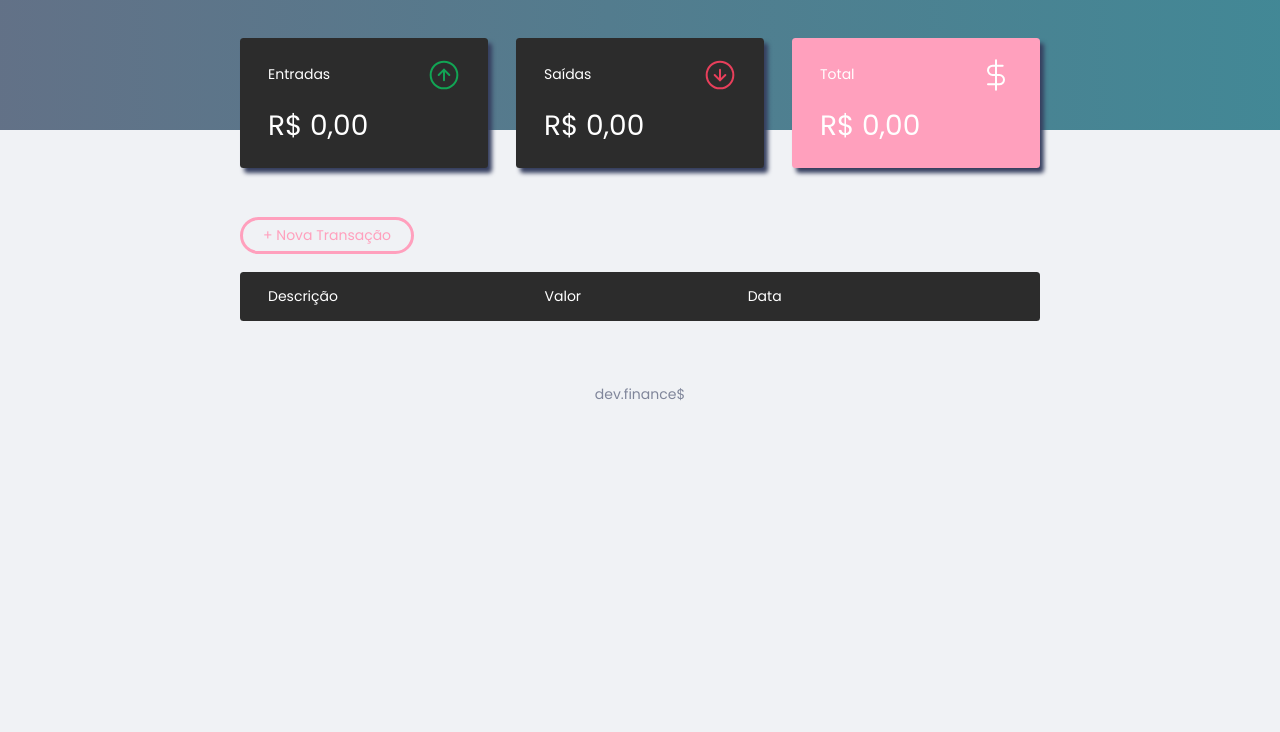
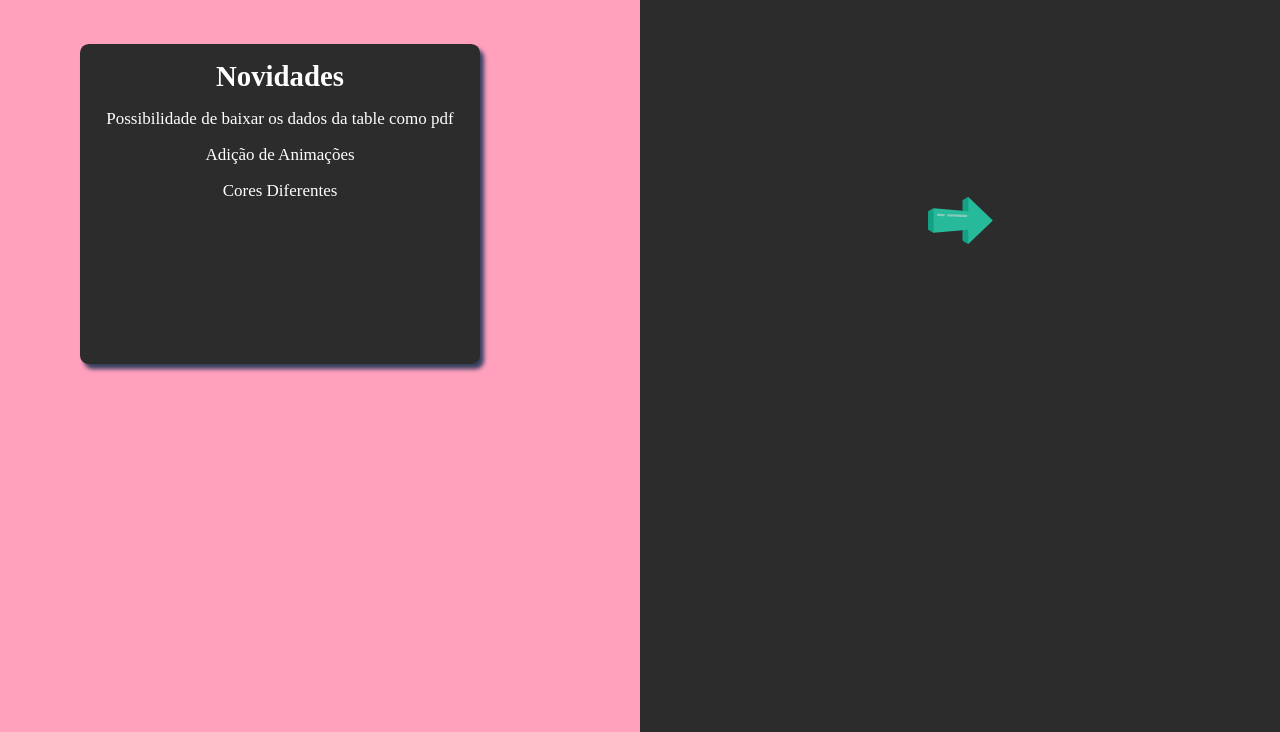
Before and after one commit to lcaua/maratona-discover, a plain HTML site: page index.html in a window 1280 px wide. Shown: the part 68-800 px from the top of the page. Drawn offline with nearby package versions, Linux system fonts and the light colour scheme.

Commit message:
feat:adiçao-de-funçao

```diff
--- a/index.html
+++ b/index.html
@@ -1,135 +1,36 @@
 <!DOCTYPE html>
-<html lang="pt-br">
+<html lang="pt-br" class="animate__animated animate__zoomInDown">
 <head>
-
-        <meta charset="UTF-8" />
-        <meta name="viewport" content="width=device-width, initial-scale=1.0" />
-        <title>dev.finance$</title>
-
-        <link rel="stylesheet" href="../styles/styles.css">
-        <link rel="preconnect" href="https://fonts.gstatic.com">
-        <link href="https://fonts.googleapis.com/css2?family=Poppins:ital,wght@0,100;0,400;0,700;1,100;1,400;1,700&display=swap" rel="stylesheet">
-
+    <meta charset="UTF-8">
+    <meta http-equiv="X-UA-Compatible" content="IE=edge">
+    <meta name="viewport" content="width=device-width, initial-scale=1.0">
+    <link rel="stylesheet" href="./styles/homeStyle.css">
+    <link rel="stylesheet" href="https://cdnjs.cloudflare.com/ajax/libs/animate.css/4.1.1/animate.min.css"/>
+    <title>Home</title>
 </head>
 <body>
-        <header>
-            <img src="../assets/logo.svg" alt="Logo Dev Finance">
-        </header>
 
-        <main class="container">
-            <section id="balance">
-                <h2 class="sr-only">Balanço</h2>
-
-                <div class="card">
-                    <h3>
-                        <span>
-                            Entradas
-                        </span>
-                        <img src="../assets/income.svg" alt="Image de entradas">
-                    </h3>
-                    <p id="incomeDisplay">R$ 0,00</p>
+<section id="principal">
+     <section class="box">
+         <div id="news">
+           <h1>Novidades</h1>
+<ul>
+    <ol>Possibilidade de baixar os dados da table como pdf</ol>
+    <ol>Adição de Animações</ol>
+    <ol>Cores Diferentes</ol>
+</ul>
          </div>
 
-                <div class="card">
-                    <h3>
-                        <span>
-                            Saídas
-                        </span>
-                        <img src="../assets/expense.svg" alt="Image de saídas">
-                    </h3>
-                    <p id="expenseDisplay">R$ 0,00</p>
-                </div>
 
-                <div class="card total">
-                    <h3>
-                        <span>
-                            Total
-                        </span>
-                        <img src="../assets/total.svg" alt="Image de total">
-                    </h3>
-                    <p id="totalDisplay">R$ 0,00</p>
-                </div>
 
   </section>
 
-            <section id="transaction">
-                <h2 class="sr-only">Transações</h2>
+  <section class="box b">
+<a href="./finace.html"><img src="./assets/seta-direita.svg" alt="Seta" ></a>
+  </section>
 
-                <a href="#"
-                onclick="Modal.open()"
-                class="button new">+ Nova Transação</a>
+</section>
 
-                <table id="data-table">
-                    <thead>
-                        <tr>
-                            <th>Descrição</th>
-                            <th>Valor</th>
-                            <th>Data</th>
-                            <th></th>
-                        </tr>
-                    </thead>
-                    <tbody>
-                    </tbody>
-                </table>
-            </section>
-        </main>
 
-        <div class="modal-overlay">
-            <div class="modal">
-                <div id="form">
-                    <h2>Nova Transação</h2>
-                    <form action="" onsubmit="Form.submit(event)">
-                        <div class="input-group">
-                            <label
-                                class="sr-only"
-                                for="description">Descrição</label>
-                            <input
-                                type="text"
-                                id="description"
-                                name="description"
-                                placeholder="Descrição"
-                            />
-                        </div>
-
-                        <div class="input-group">
-                            <label
-                                class="sr-only"
-                                for="amount">Valor</label>
-                            <input
-                                type="number"
-                                step="0.01"
-                                id="amount"
-                                name="amount"
-                                placeholder="0,00"
-                            />
-                            <small class="help">Use o sinal - (negativo) para despesas e , (vírgula) para casas decimais</small>
-                        </div>
-
-                        <div class="input-group">
-                            <label
-                                class="sr-only"
-                                for="date">Data</label>
-                            <input
-                                type="date"
-                                id="date"
-                                name="date"
-                            />
-                        </div>
-
-                        <div class="input-group actions">
-                            <a
-                            onclick="Modal.close()"
-                            href="#"
-                            class="button cancel">Cancelar</a>
-                            <button>Salvar</button>
-                        </div>
-                    </form>
-                </div>
-            </div>
-        </div>
-
-        <footer><p>dev.finance$</p></footer>
-
-        <script src="../js/scripts.js"></script>
 </body>
 </html>
--- /dev/null
+++ b/styles/homeStyle.css
@@ -0,0 +1,45 @@
+* {
+    margin: 0;
+    padding: 0;
+    box-sizing: border-box;
+}
+
+#principal {
+    display: grid;
+    grid-template-columns: repeat(2,1fr);
+}
+
+.box {
+    background-color: #ffa0bd;
+    height: 100vh;
+
+}
+
+.box.b {
+    background-color: #2c2c2c;
+    padding-top: 16rem;
+    text-align: center;
+}
+
+#news {
+    box-shadow: 4px 5px 4px#363f5f;
+    margin-top: 7rem;
+    border-radius: 0.55rem;
+    margin-left: 5rem;
+    background-color: #2c2c2c;
+    height: 20rem;
+    width: 25rem;
+    text-align: center;
+}
+
+h1 {
+    font-size: 1.8rem;
+    color: #fff;
+    padding-top:1rem;
+}
+
+ul ol {
+    font-size: 17px;
+    color: #fff;
+    margin-top: 1rem;
+}
--- a/styles/styles.css
+++ b/styles/styles.css
@@ -127,6 +127,10 @@ button:hover {
 
 }
 
+#download {
+    cursor: pointer;
+}
+
 
 .button.cancel:hover {
     opacity: 1;
@@ -138,7 +142,7 @@ header {
     background-size: 300% 300%;
     padding: 2rem 0 10rem;
     text-align: center;
-    animation: colors 9s ease infinite;
+    animation: colors 4s ease infinite;
 }
 
 @keyframes colors {
@@ -237,31 +241,12 @@ table thead th {
     text-align: left;
 }
 
-table tbody tr {
-    opacity: 0.6
-}
-
-table tbody tr:hover {
-    opacity: 1
-}
 
 table tbody td {
     background:  #fff;
     padding: 1rem 2rem;
-    animation:fadeIn 0.7s;
+
 }
-
-
-@keyframes fadeIn {
-    from {
-        opacity: 0;
-    }
-
-    to {
-        opacity: 1;
-    }
-}
-
 
 
 td.description {
@@ -274,6 +259,10 @@ td.income {
 
 td.expense {
     color: #e92929;
+}
+
+table thead th.dow {
+   padding-top:20px;
 }
 
 /* Modal ===================== */
```
Also changed, not shown: finace.html (added, +140 -0 lines), js/downloadScript.js (added, +8 -0 lines), assets/download-do-arquivo.svg (added), assets/seta-direita.svg (added). Lines whose indentation alone changed are shown as unchanged.
